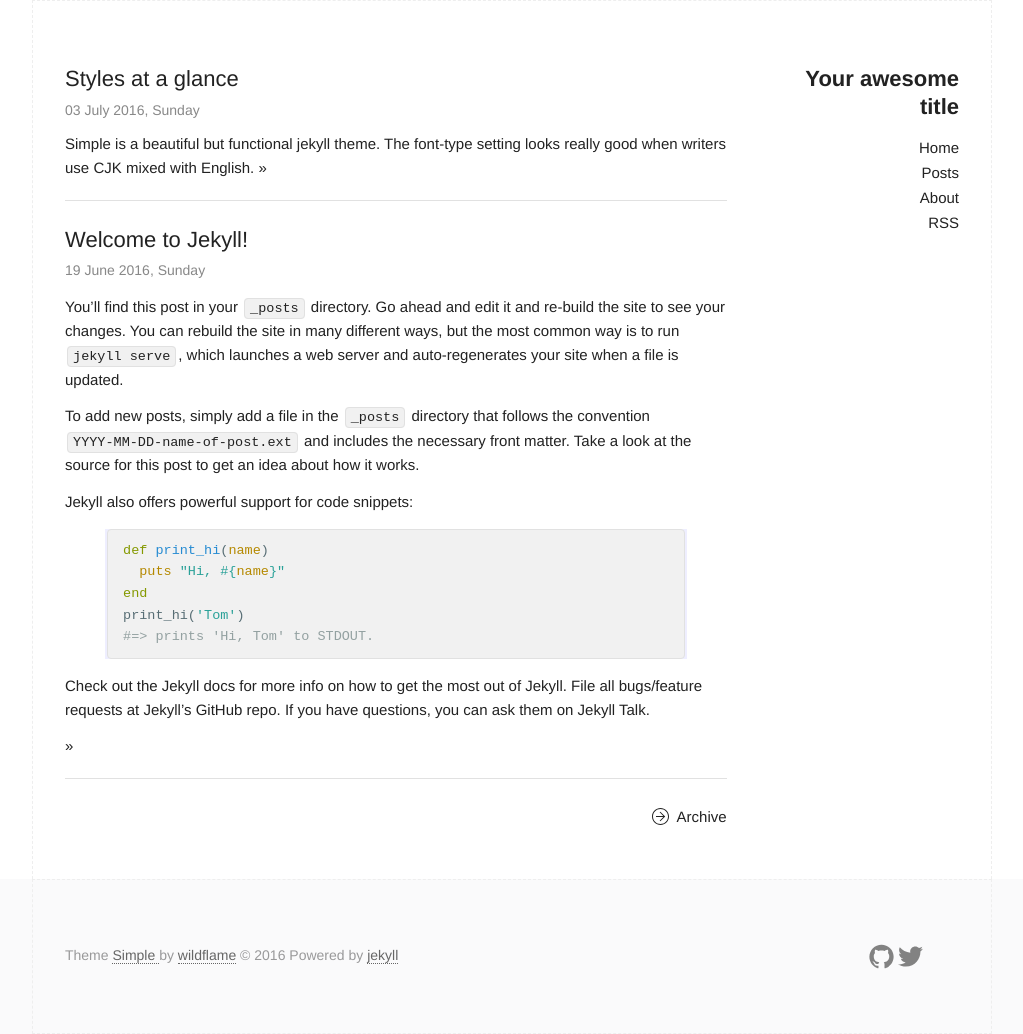
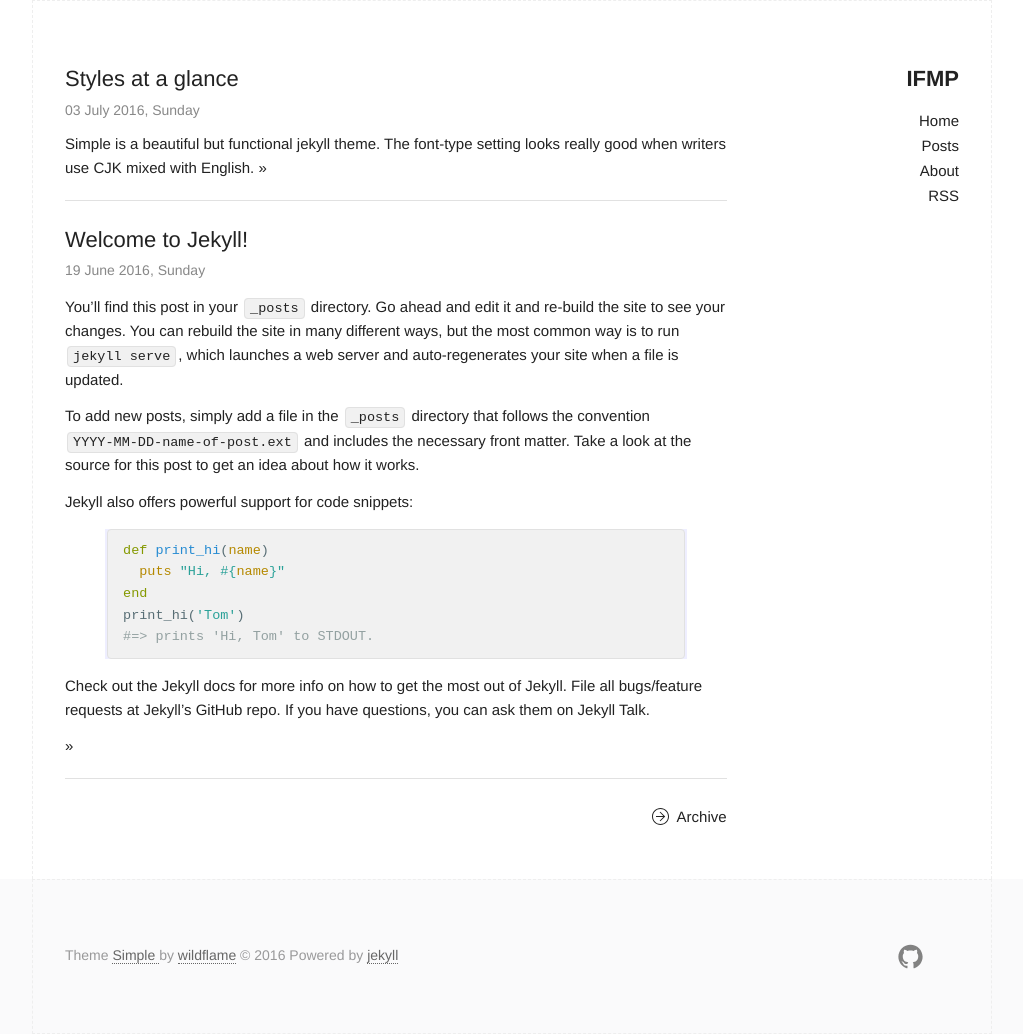
Before and after one commit to ifmp/ifmp.github.io, a Jekyll site: the page built from index.html, in a window 1280 px wide. Shown: the whole page, without its empty margins (128-1151 px from the left). Built offline with Jekyll 4.4.1, drawn with Linux system fonts in a browser that asks for light colours.

Commit message:
Update _config.yml

```diff
--- a/_config.yml
+++ b/_config.yml
@@ -6,16 +6,16 @@
 # 'jekyll serve'. If you change this file, please restart the server process.
 
 # Site settings
-title: Your awesome title
-email: your-email@domain.com
+title: IFMP
+#email: your-email@domain.com
 description: > # this means to ignore newlines until "baseurl:"
   Write an awesome description for your new site here. You can edit this
   line in _config.yml. It will appear in your document head meta (for
   Google search results) and in your feed.xml site description.
-baseurl: "/jekyll-simple" # the subpath of your site, e.g. /blog
-url: "http://wildflame.me" # the base hostname & protocol for your site
-twitter_username: Taffyer
-github_username:  wild-flame
+# baseurl: "/jekyll-simple" # the subpath of your site, e.g. /blog
+# url: "http://wildflame.me" # the base hostname & protocol for your site
+# twitter_username: Taffyer
+github_username:  ifmp
 
 # Build settings
 markdown: kramdown
```
